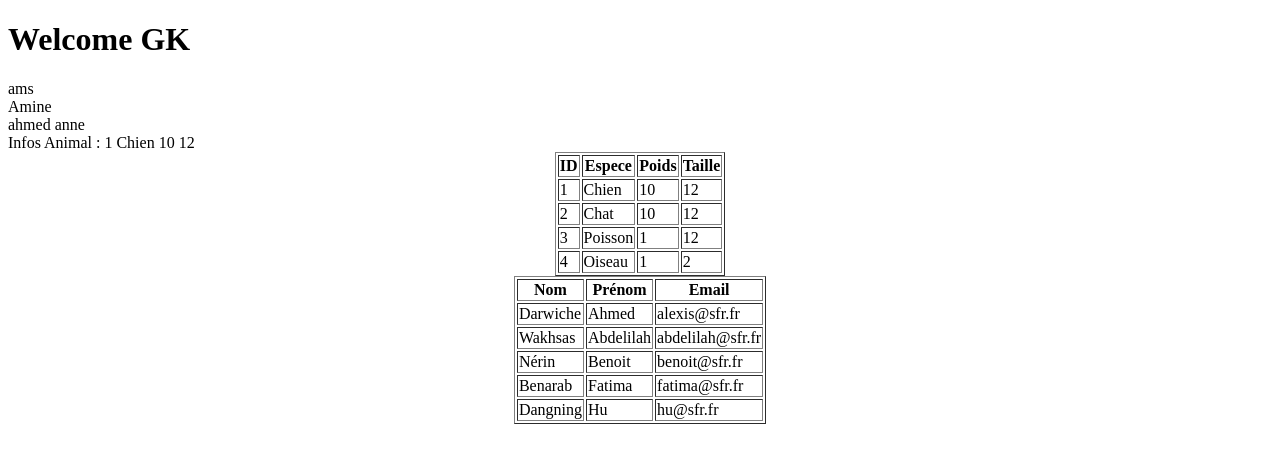
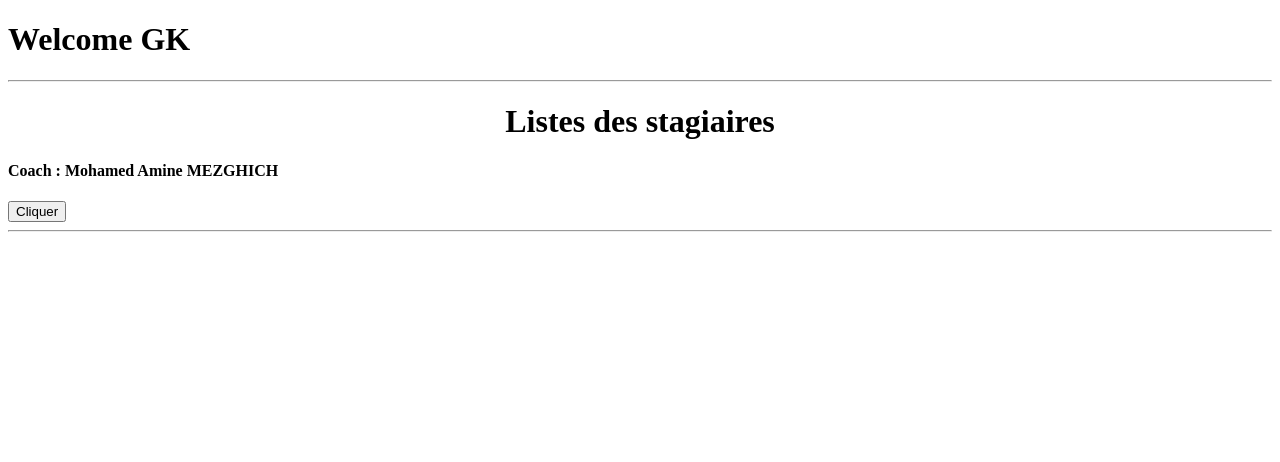
Before and after one commit to MezghichGit/labAngular, an Angular app: page / in a window 1280 px wide. Shown: the top 462 px of the page. Built offline with nearby package versions, Linux system fonts and the light colour scheme.

Commit message:
Création d'un nouveau composant

```diff
--- a/src/app/app.component.html
+++ b/src/app/app.component.html
@@ -1,37 +1,4 @@
-<h1>Welcome GK</h1
->
-{{title}}
-<br/>
-{{formateur}}
-<br/>
-{{names[0]}}
-{{names[1]}}
-<br/>
-{{animals[0].infoAnimal()}}
-
-<table align="center" border="1">
-  <tr><th>ID</th><th>Espece</th><th>Poids</th><th>Taille</th></tr>
-  <tr *ngFor="let animal of animals">
-    <td>{{animal.id}}</td>
-    <td>{{animal.espece}}</td>
-    <td>{{animal.poids}}</td>
-    <td>{{animal.taille}}</td>
-  </tr>
-</table>
-
-<table align="center" border="1px solid">
-  <thead>
-    <tr>
-      <th>Nom</th>
-      <th>Prénom</th>
-      <th>Email</th>
-    </tr>
-  </thead>
-  <tbody>
-    <tr *ngFor="let stagiaire of stagiaires">
-      <td> {{stagiaire.nom}}</td>
-      <td> {{stagiaire.prenom}}</td>
-      <td> {{stagiaire.email}}</td>
-    </tr>
-  </tbody>
-</table>
+<h1>Welcome GK</h1>
+<hr />
+<app-stagiaires></app-stagiaires>
+<hr />
--- /dev/null
+++ b/src/app/stagiaires/stagiaires.component.html
@@ -0,0 +1,5 @@
+<h1 align="center">Listes des stagiaires</h1>
+
+<h4>Coach : {{formateur}}</h4>
+
+<button (click)="greeting()">Cliquer</button>
--- /dev/null
+++ b/src/app/stagiaires/stagiaires.component.ts
@@ -0,0 +1,19 @@
+import { Component } from '@angular/core';
+
+@Component({
+  selector: 'app-stagiaires',
+  standalone: true,
+  imports: [],
+  templateUrl: './stagiaires.component.html',
+  styleUrl: './stagiaires.component.css'
+})
+export class StagiairesComponent {
+
+  formateur:string="Mohamed Amine MEZGHICH";
+
+  greeting()
+  {
+    alert("Bonjour mes chers étudiants!");
+  }
+
+}
```
Also changed, not shown: src/app/app.component.ts (+7 -5 lines), src/app/stagiaires/stagiaires.component.css (added), 1 other file (tests, documents, lock files or other folders).
